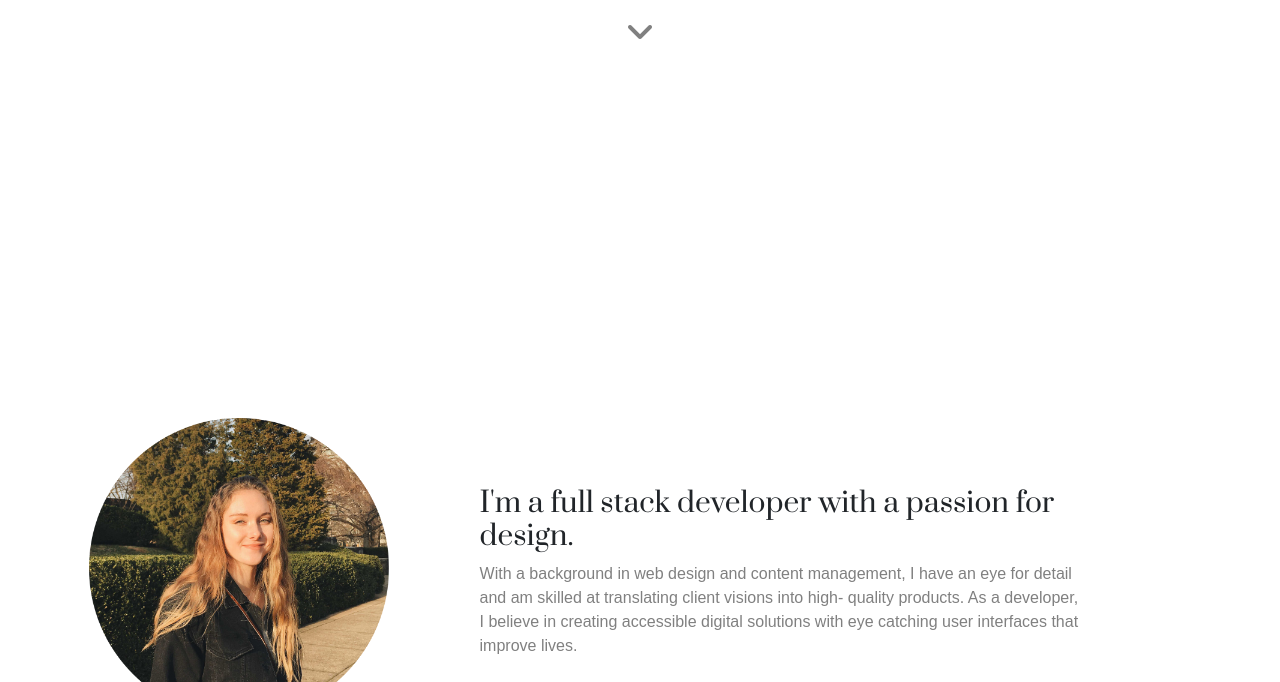
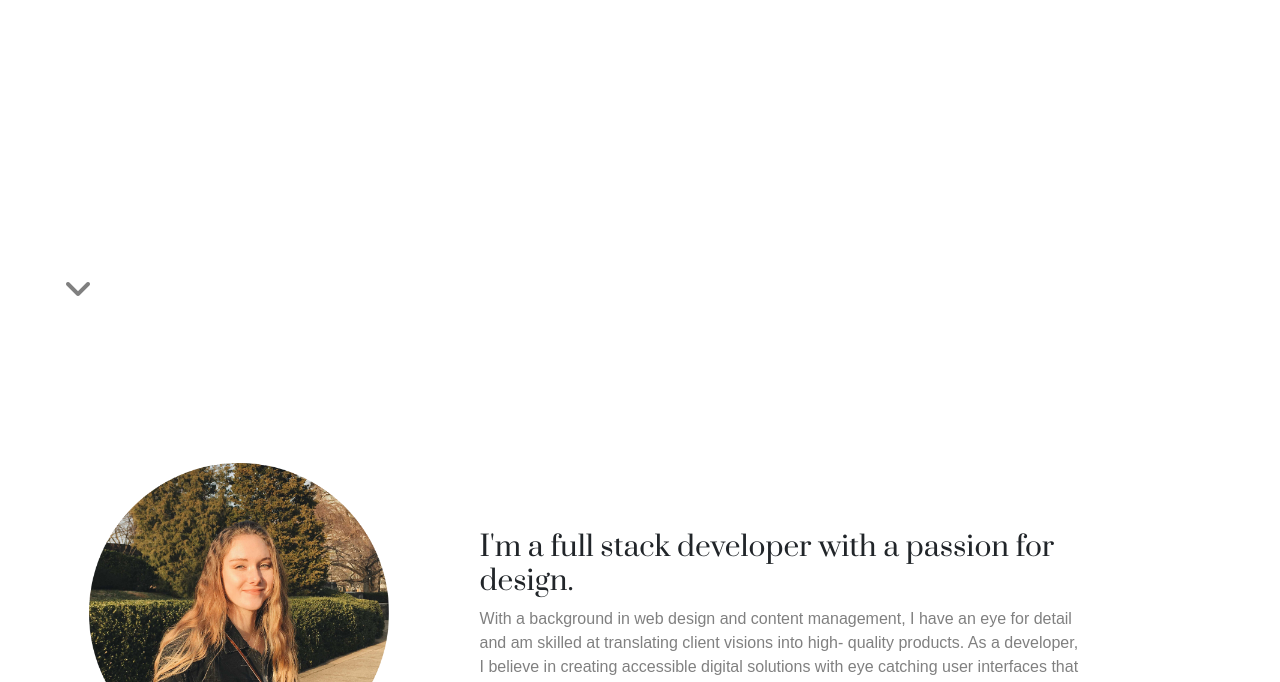
Before and after one commit to albertamcaleavey/albertamcaleavey-portfolio, a website: page index.html in a window 1280 px wide. Shown: the part 418-1100 px from the top of the page. Drawn offline with nearby package versions, Linux system fonts and the light colour scheme.

Commit message:
move annimated arrow on landing page

```diff
--- a/index.html
+++ b/index.html
@@ -69,11 +69,11 @@
             <a href="https://github.com/albertamcaleavey"><i class="fa-brands fa-github"></i></a>
           </button>
         </div> -->
-        <div class="animate__animated animate__shakeY animate__infinite	infinite">
-          <i class="fa-solid fa-angle-down"></i>
-        </div>
       </div>
     </section>
+    <div class="animate__animated animate__shakeY animate__infinite	infinite">
+      <i class="fa-solid fa-angle-down"></i>
+    </div>
     <section id="about" class="project-section about-section">
       <div class="about-img-container">
         <img height="300" width="300" src="public/about-me.png" alt="">
@@ -83,6 +83,21 @@
         <p class="secondary-font">With a background in web design and content management, I have an eye for detail and am skilled at translating client visions into high- quality products. As a developer, I believe in creating accessible digital solutions with eye catching user interfaces that improve lives.</p>
       </div>
     </section>
+
+    <!-- <div id="carouselExampleSlidesOnly" class="carousel slide" data-bs-ride="carousel">
+      <div class="carousel-inner">
+        <div class="carousel-item active">
+          <img src="https://cdn.jsdelivr.net/gh/devicons/devicon/icons/javascript/javascript-original.svg" class="d-block w-100" alt="...">
+        </div>
+        <div class="carousel-item">
+          <img src="https://cdn.jsdelivr.net/gh/devicons/devicon/icons/javascript/javascript-original.svg" class="d-block w-100" alt="...">
+        </div>
+        <div class="carousel-item">
+          <img src="..." class="d-block w-100" alt="...">
+        </div>
+      </div>
+    </div> -->
+
     <section id="skills" class="skills-section">
       <h3 class="skills-header">Skills</h3>
       <div class="skills-logos">
--- a/style.css
+++ b/style.css
@@ -24,7 +24,7 @@ label {
 }
 
 .landing{
-  height: 95vh;
+  height: 85vh;
   display: grid;
   place-content: center;
 }
@@ -72,7 +72,9 @@ button:hover {
 
 .animate__shakeY {
   --animate-duration: 25s;
-  justify-self: center;
+  place-self: start;
+  margin-left: 5%;
+  margin-bottom: 10%;
 }
 
 .project-section {
```
